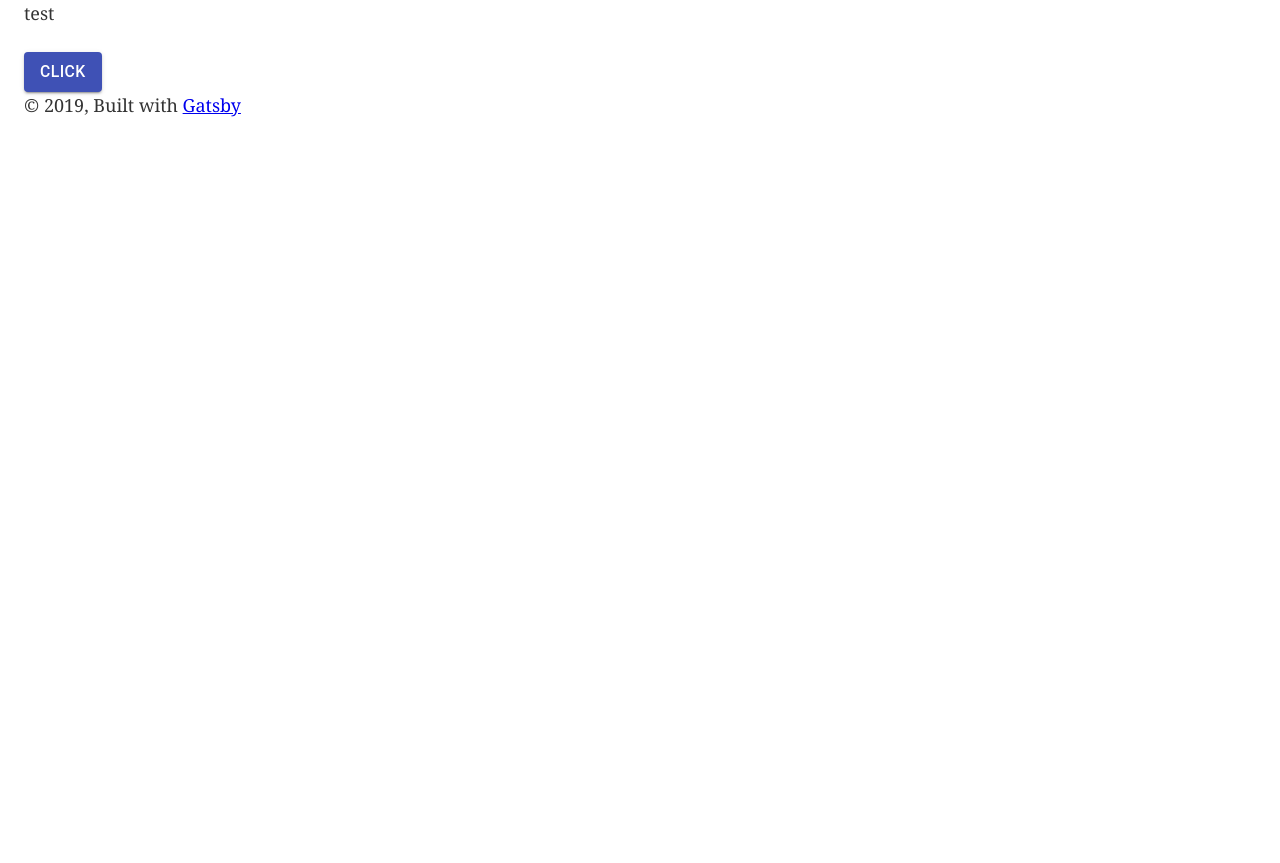
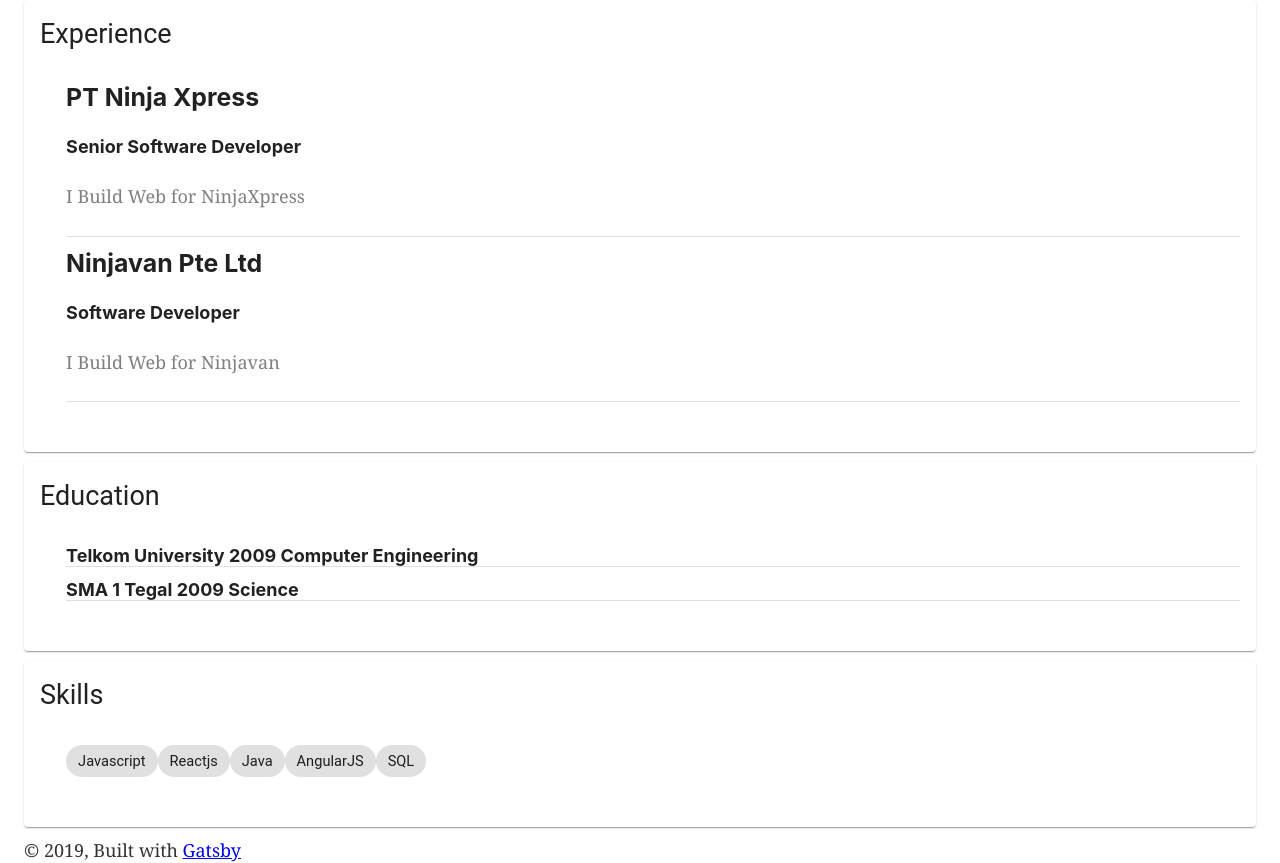
Before and after one commit to rizaqpratama/gatsby-tutorial, a Gatsby site: page /about in a window 1280 px wide. Before the commit the page ends 800 px from the top, so only its background shows below. Built offline with nearby package versions, Linux system fonts and the light colour scheme; Gatsby itself is replaced by a stand-in of ours.

Commit message:
add skills

```diff
--- a/package.json
+++ b/package.json
@@ -18,7 +18,8 @@
     "react": "^16.11.0",
     "react-dom": "^16.11.0",
     "react-helmet": "^5.2.1",
-    "styled-components": "^4.4.1"
+    "styled-components": "^4.4.1",
+    "typeface-roboto": "0.0.75"
   },
   "devDependencies": {
     "prettier": "^1.18.2"
--- /dev/null
+++ b/src/components/Skills/constants.js
@@ -0,0 +1,29 @@
+export const data = {
+  experience: [
+    {
+      name: 'PT Ninja Xpress',
+      position: 'Senior Software Developer',
+      periode: '2016 - Present',
+      description: 'I Build Web for NinjaXpress'
+    },
+    {
+      name: 'Ninjavan Pte Ltd',
+      position: 'Software Developer',
+      periode: '2016 - Present',
+      description: 'I Build Web for Ninjavan'
+    }
+  ],
+  education: [
+    {
+      name: 'Telkom University',
+      year: '2009',
+      degree: 'Computer Engineering'
+    },
+    {
+      name: 'SMA 1 Tegal',
+      year: '2009',
+      degree: 'Science'
+    }
+  ],
+  skills: ['Javascript', 'Reactjs', 'Java', 'AngularJS', 'SQL'],
+}
--- /dev/null
+++ b/src/components/Skills/index.js
@@ -0,0 +1,63 @@
+import React from 'react'
+import { CardWithMargin } from './styles'
+import { data } from './constants'
+import { CardHeader, CardContent, Divider, Chip } from '@material-ui/core'
+
+export const Skills = () => {
+  return (
+    <div>
+      <CardWithMargin>
+        <CardHeader title="Experience" />
+        <CardContent>
+          <ul style={{ listStyle: 'none' }}>
+            {data.experience.map((e) => {
+              return (
+                <li>
+                  <div>
+                    <h3>{e.name}</h3>
+                    <h4>{e.position}</h4>
+                    <p style={{ color: 'grey' }}>{e.description}</p>
+                    <Divider />
+                  </div>
+                </li>
+              )
+            })}
+          </ul>
+        </CardContent>
+      </CardWithMargin>
+
+      <CardWithMargin>
+        <CardHeader title="Education" />
+        <CardContent>
+          <ul style={{ listStyle: 'none' }}>
+            {data.education.map((e) => {
+              return (
+                <li>
+                  <div>
+                    <h4>{e.name} {e.year} {e.degree}</h4>
+                  </div>
+                  <Divider />
+                </li>
+              )
+            })}
+          </ul>
+        </CardContent>
+      </CardWithMargin>
+
+      <CardWithMargin>
+        <CardHeader title="Skills" />
+        <CardContent>
+          <ul style={{ listStyle: 'none' }}>
+            {data.skills.map((e) => {
+              return (
+                <li style={{ display: 'inline' }}>
+                  <Chip label={e} />
+                </li>
+              )
+            })}
+          </ul>
+        </CardContent>
+      </CardWithMargin>
+    </div>
+  )
+}
--- /dev/null
+++ b/src/components/Skills/styles.js
@@ -0,0 +1,6 @@
+import { Card } from '@material-ui/core'
+import styled from 'styled-components'
+
+export const CardWithMargin = styled(Card)`
+ margin-bottom: 10px;
+`
--- a/src/components/layout.js
+++ b/src/components/layout.js
@@ -13,15 +13,6 @@ import "./layout.css"
 import { Container } from '@material-ui/core'
 
 const Layout = ({ children }) => {
-  const data = useStaticQuery(graphql`
-    query SiteTitleQuery {
-      site {
-        siteMetadata {
-          title
-        }
-      }
-    }
-  `)
 
   return (
     <Container maxWidth='lg'>
--- a/src/pages/about.js
+++ b/src/pages/about.js
@@ -1,12 +1,12 @@
 import React from 'react'
 import Layout from '../components/layout'
 import { Button } from '@material-ui/core'
+import { Skills } from '../components/Skills'
 
 const About = () => {
   return (
     <Layout>
-      <p>test</p>
-      <Button variant='contained' color='primary'>Click</Button>
+      <Skills />
     </Layout>
   )
 
```
